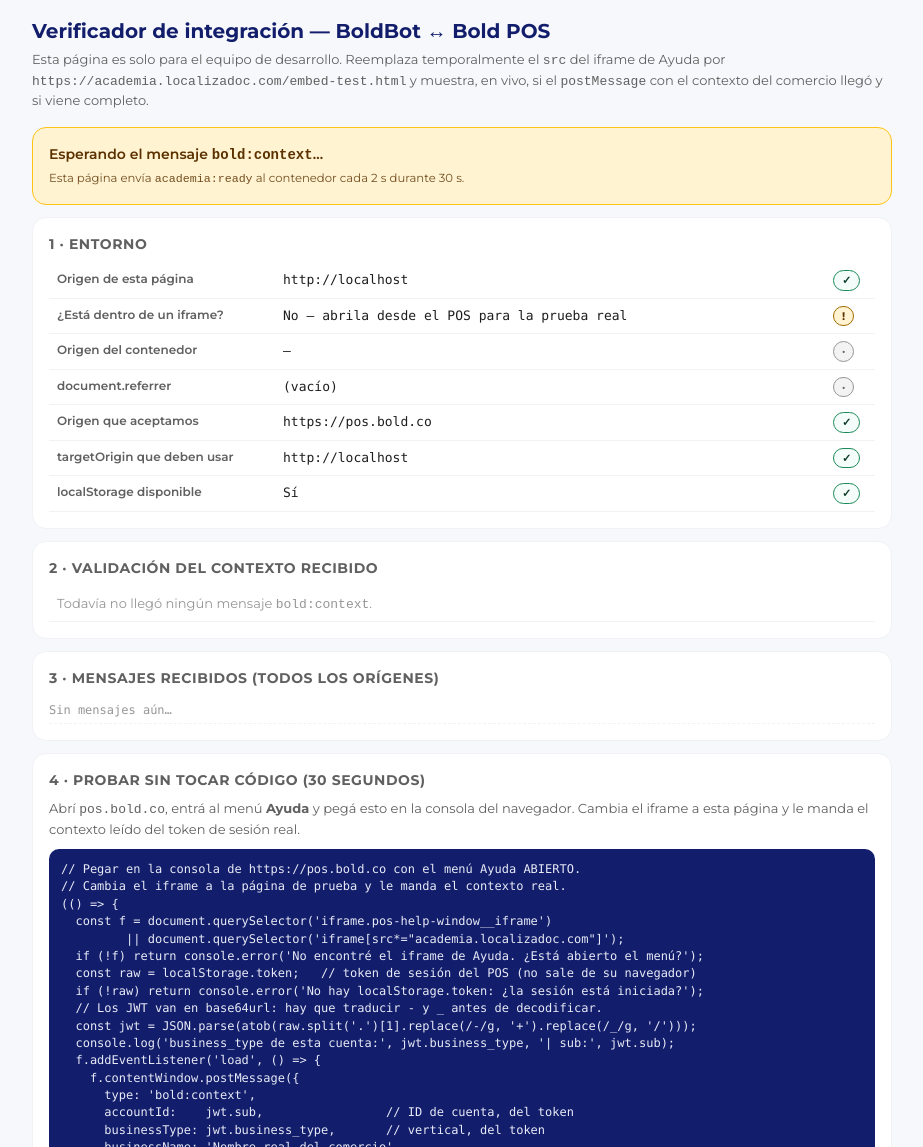
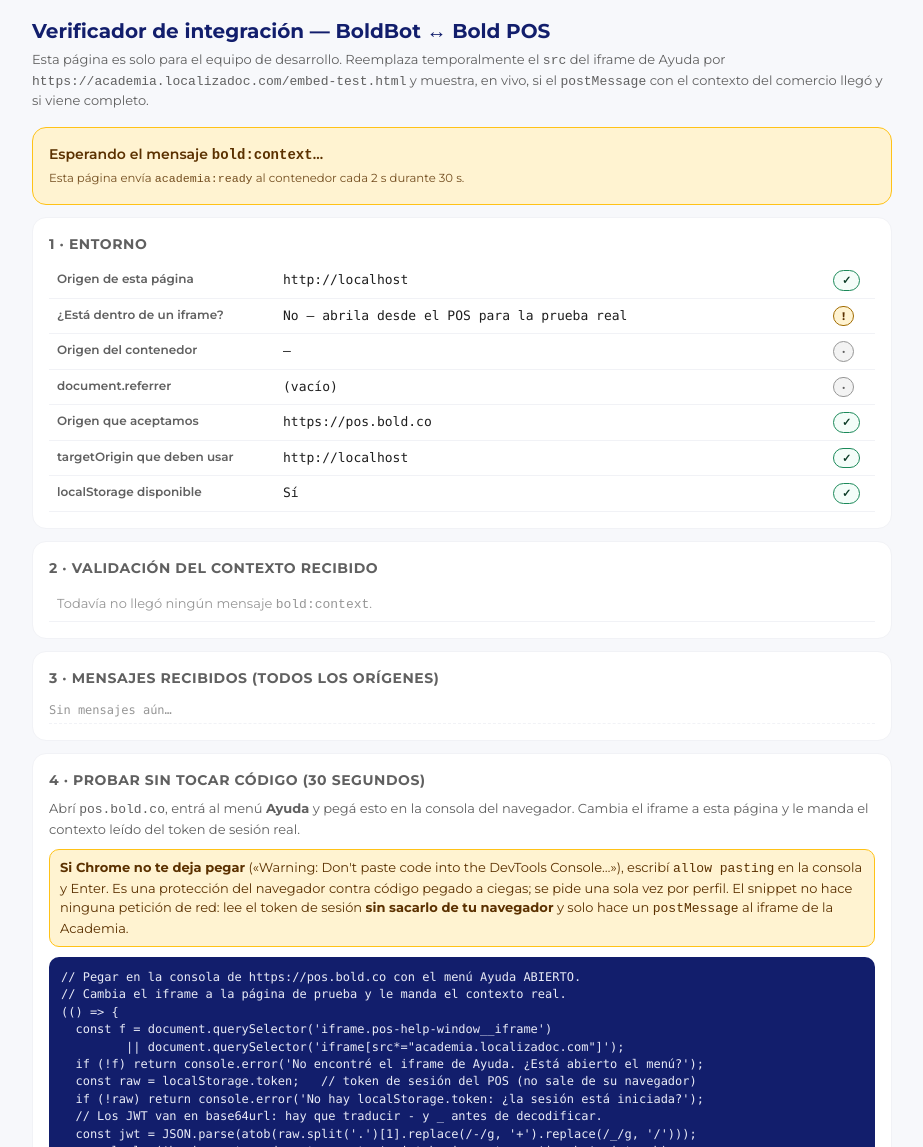
Before and after one commit to jeffrey94lopez/academia-bold-v1, a website: page embed-test.html in a window 1280 px wide. Shown: the top 1147 px of the page, without its empty margins (178-1101 px from the left). Drawn offline with Linux system fonts and the light colour scheme.

Commit message:
docs(bold): avisar del "allow pasting" de Chrome antes del snippet
Chrome bloquea el pegado en la consola hasta que uno escribe "allow pasting", y
ni la página de prueba ni el requerimiento lo mencionaban: el dev de Bold se
traba justo en el paso que existe para no trabarlo. Se agrega el aviso en ambos,
diciendo además que el snippet no hace peticiones de red.

Co-Authored-By: Claude Opus 5 <noreply@anthropic.com>

```diff
--- a/embed-test.html
+++ b/embed-test.html
@@ -72,6 +72,14 @@
       <h2>4 · Probar sin tocar código (30 segundos)</h2>
       <p class="sub" style="margin:0 0 10px">Abrí <code>pos.bold.co</code>, entrá al menú <b>Ayuda</b> y pegá esto en la
          consola del navegador. Cambia el iframe a esta página y le manda el contexto leído del token de sesión real.</p>
+      <p class="sub" style="margin:0 0 10px; padding:8px 10px; border-radius:10px;
+         background: var(--warning-10, #fff3d1); border:1px solid var(--warning-100, #ffc217);
+         color: var(--warning-200, #5b3100)">
+         <b>Si Chrome no te deja pegar</b> («Warning: Don't paste code into the DevTools Console…»),
+         escribí <code>allow pasting</code> en la consola y Enter. Es una protección del navegador
+         contra código pegado a ciegas; se pide una sola vez por perfil. El snippet no hace ninguna
+         petición de red: lee el token de sesión <b>sin sacarlo de tu navegador</b> y solo hace un
+         <code>postMessage</code> al iframe de la Academia.</p>
       <pre id="snippet"></pre>
       <div class="row">
         <button id="copySnippet">Copiar snippet</button>
```
Also changed, not shown: docs/integracion-bold/requerimiento-contexto-boldbot-v2.md (+5 -0 lines), 1 other file.
